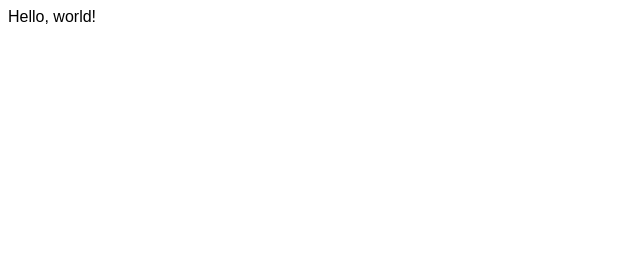
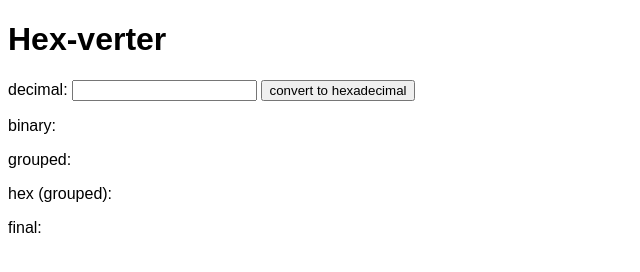
Before and after one commit to FreddyWordingham/Render, a website: page index.html in a window 1280 px wide. Shown: the whole page, without its empty margins (0-640 px from the left). Drawn offline with Linux system fonts and the light colour scheme.

Commit message:
Added example program

```diff
--- a/index.html
+++ b/index.html
@@ -11,6 +11,26 @@
         <title>Ray-tracing</title>
     </head>
     <body>
-        Hello, world!
+        <div id="container">
+            <h1>Hex-verter</h1>
+            <div class="input">
+                <label for="decimal">decimal: </label>
+                <input type="text" id="decimalInput" class="decimal" />
+                <input type="submit" id="convertButton" class="decimal" value="convert to hexadecimal" />
+            </div>
+            <div class="intermediate">
+                <p id="binary-raw">binary:</p>
+            </div>
+            <div class="intermediate">
+                <p id="binary-grouped">grouped:</p>
+            </div>
+            <div class="intermediate">
+                <p id="hexadecimal-grouped">hex (grouped):</p>
+            </div>
+            <div class="output">
+                <p id="hexadecimal">final:</p>
+            </div>
+        </div>
+        <script src="programs/hex_converter/main.js"></script>
     </body>
 </html>
```
Also changed, not shown: programs/hex_converter/main.js (added).
